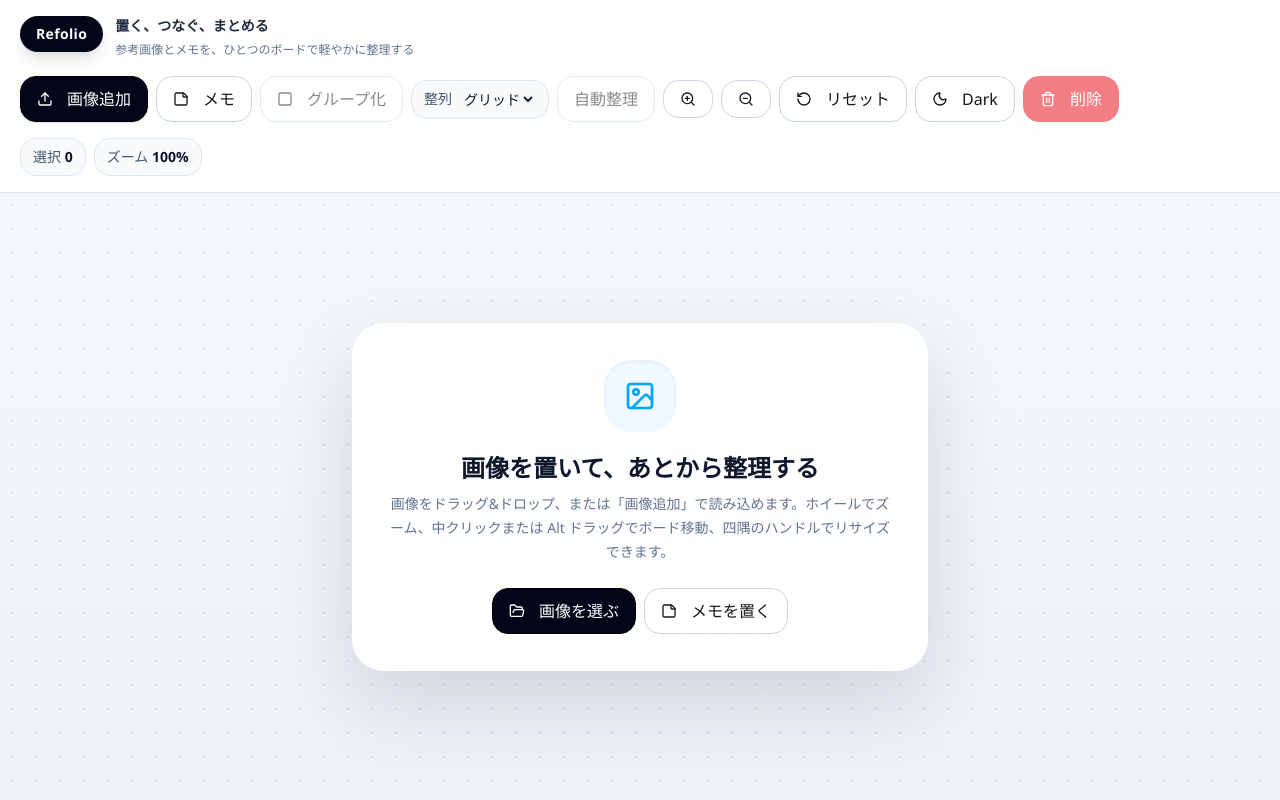
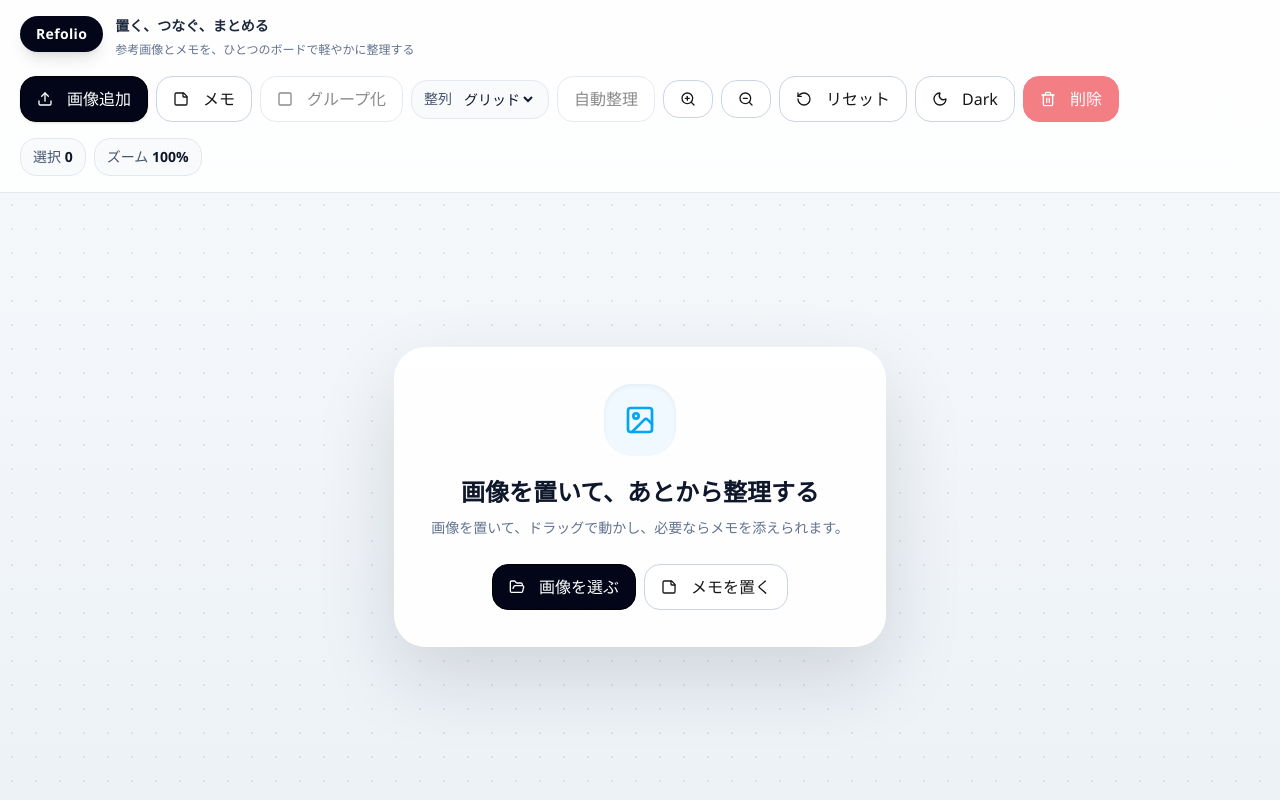
Before and after one commit to YE098/Refolio, a React (Vite) app: page / in a window 1280 px wide. Built offline with nearby package versions, Linux system fonts and the light colour scheme.

Commit message:
Simplify empty state guidance

```diff
--- a/src/App.jsx
+++ b/src/App.jsx
@@ -1045,8 +1045,11 @@ export default function RefolioApp() {
                     <h2 className={`mb-2 text-2xl font-semibold ${isDark ? "text-white" : "text-slate-900"}`}>
                       画像を置いて、あとから整理する
                     </h2>
+                    <p className={`hidden mb-6 text-sm leading-6 ${isDark ? "text-slate-400" : "text-slate-500"}`}>
+                      画像をドラッグ&ドロップ、または「画像追加」で読み込めます。ホイールでズーム、中クリックまたは Alt ドラッグでボード移動、四隅のハンドルでリサイズできます。
+                    </p>
                     <p className={`mb-6 text-sm leading-6 ${isDark ? "text-slate-400" : "text-slate-500"}`}>
-                      画像をドラッグ&ドロップ、または「画像追加」で読み込めます。ホイールでズーム、中クリックまたは Alt ドラッグでボード移動、四隅のハンドルでリサイズできます。
+                      画像を置いて、ドラッグで動かし、必要ならメモを添えられます。
                     </p>
                     <div className="flex justify-center gap-2">
                       <Button onClick={() => fileInputRef.current?.click()} className={`rounded-2xl px-4 py-2.5 ${primaryButtonClass}`}>
```
